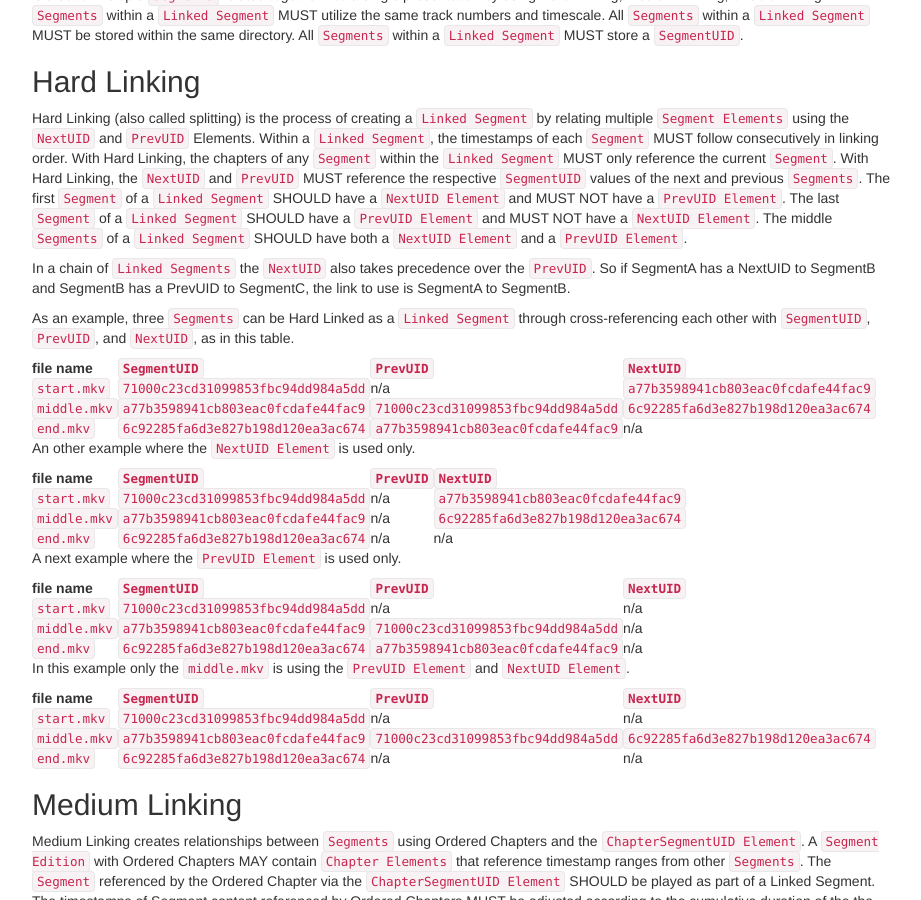
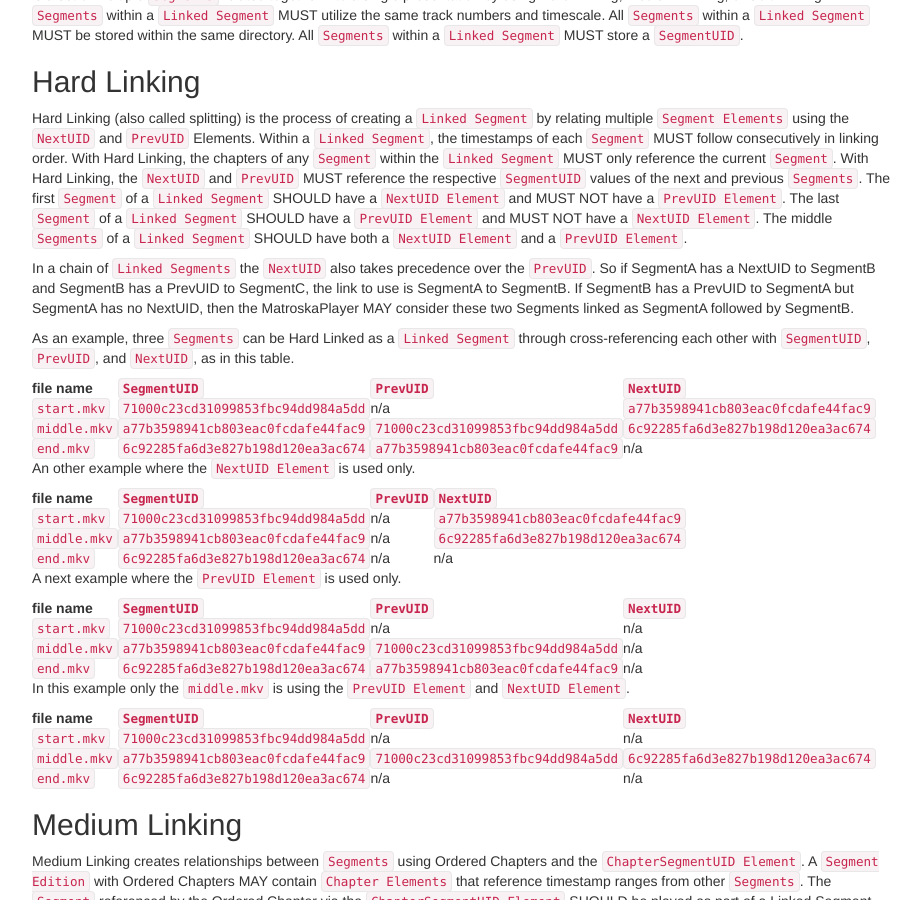
Before and after one commit to ietf-wg-cellar/matroska-specification, a Jekyll site: the page built from notes.md, in a window 1280 px wide and 900 px high, scrolled down 2801 px. Shown: the whole window, without its empty margins (273-1194 px from the left). Built offline with Jekyll 4.4.1, drawn with Linux system fonts in a browser that asks for light colours; our own code applies the rules of GitHub Pages for plain Markdown files.

Commit message:
mention the having only PrevUID is still possible

```diff
--- a/notes.md
+++ b/notes.md
@@ -111,6 +111,7 @@ The middle `Segments` of a `Linked Segment` SHOULD have both a `NextUID Element`
 
 In a chain of `Linked Segments` the `NextUID` also takes precedence over the `PrevUID`.
 So if SegmentA has a NextUID to SegmentB and SegmentB has a PrevUID to SegmentC, the link to use is SegmentA to SegmentB.
+If SegmentB has a PrevUID to SegmentA but SegmentA has no NextUID, then the MatroskaPlayer MAY consider these two Segments linked as SegmentA followed by SegmentB.
 
 As an example, three `Segments` can be Hard Linked as a `Linked Segment` through cross-referencing each other with `SegmentUID`, `PrevUID`, and `NextUID`, as in this table.
 
```
